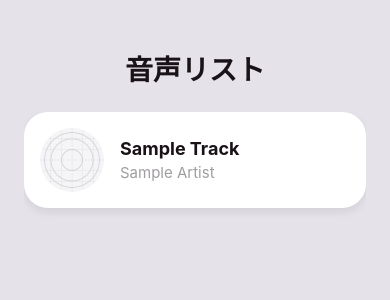
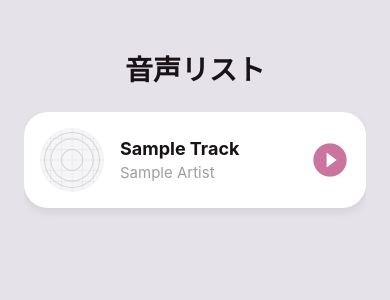
Before and after one commit to gizumo-oss/yamabico, a React Native app: screen /TrackList in a window 390 px wide. Shown: the top 300 px of the page. Built offline with nearby package versions, Linux system fonts and the light colour scheme.

Commit message:
feat: 一覧から直接再生可能にする

```diff
--- a/TrackList.tsx
+++ b/TrackList.tsx
@@ -1,8 +1,10 @@
-import React from 'react';
+import React, { useRef, useState } from 'react';
 import { View, Text, FlatList, Image, TouchableOpacity, StyleSheet } from 'react-native';
 import { useNavigation } from '@react-navigation/native';
 import { NativeStackNavigationProp } from '@react-navigation/native-stack';
 import { RouteProp } from '@react-navigation/native';
+import { MaterialIcons } from '@expo/vector-icons';
+import { Audio } from 'expo-av';
 
 // 型定義
 export type RootStackParamList = {
@@ -31,9 +33,34 @@ const tracks: Track[] = [
 
 export default function TrackList() {
   const navigation = useNavigation<NativeStackNavigationProp<RootStackParamList, 'TrackList'>>();
+  const [playingId, setPlayingId] = useState<string | null>(null);
+  const soundRef = useRef<Audio.Sound | null>(null);
 
   const handlePress = (track: Track) => {
     navigation.navigate('Player', { track });
+  };
+
+  const handlePlay = async (track: Track) => {
+    if (soundRef.current) {
+      await soundRef.current.stopAsync();
+      await soundRef.current.unloadAsync();
+      soundRef.current = null;
+    }
+    const { sound } = await Audio.Sound.createAsync(track.file, {}, (status) => {
+      if (status.isLoaded && status.didJustFinish) {
+        setPlayingId(null);
+      }
+    });
+    soundRef.current = sound;
+    await sound.playAsync();
+    setPlayingId(track.id);
+  };
+
+  const handlePause = async () => {
+    if (soundRef.current) {
+      await soundRef.current.pauseAsync();
+      setPlayingId(null);
+    }
   };
 
   return (
@@ -43,12 +70,21 @@ export default function TrackList() {
         data={tracks}
         keyExtractor={item => item.id}
         renderItem={({ item }) => (
-          <TouchableOpacity style={styles.card} onPress={() => handlePress(item)}>
+          <TouchableOpacity style={styles.card} onPress={() => handlePress(item)} activeOpacity={0.8}>
             <Image source={item.artwork} style={styles.artwork} />
             <View style={styles.info}>
               <Text style={styles.title}>{item.title}</Text>
               <Text style={styles.artist}>{item.artist}</Text>
             </View>
+            {playingId === item.id ? (
+              <TouchableOpacity onPress={handlePause} style={{ marginLeft: 8 }}>
+                <MaterialIcons name="pause-circle-filled" size={40} color="#CB759E" />
+              </TouchableOpacity>
+            ) : (
+              <TouchableOpacity onPress={() => handlePlay(item)} style={{ marginLeft: 8 }}>
+                <MaterialIcons name="play-circle-filled" size={40} color="#CB759E" />
+              </TouchableOpacity>
+            )}
           </TouchableOpacity>
         )}
         contentContainerStyle={{ paddingBottom: 32 }}
```
